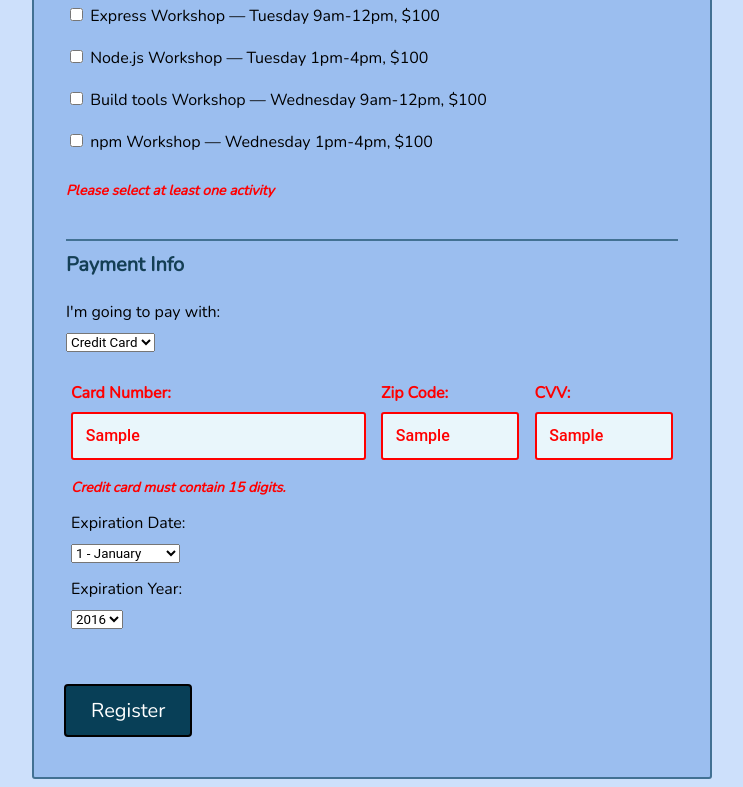
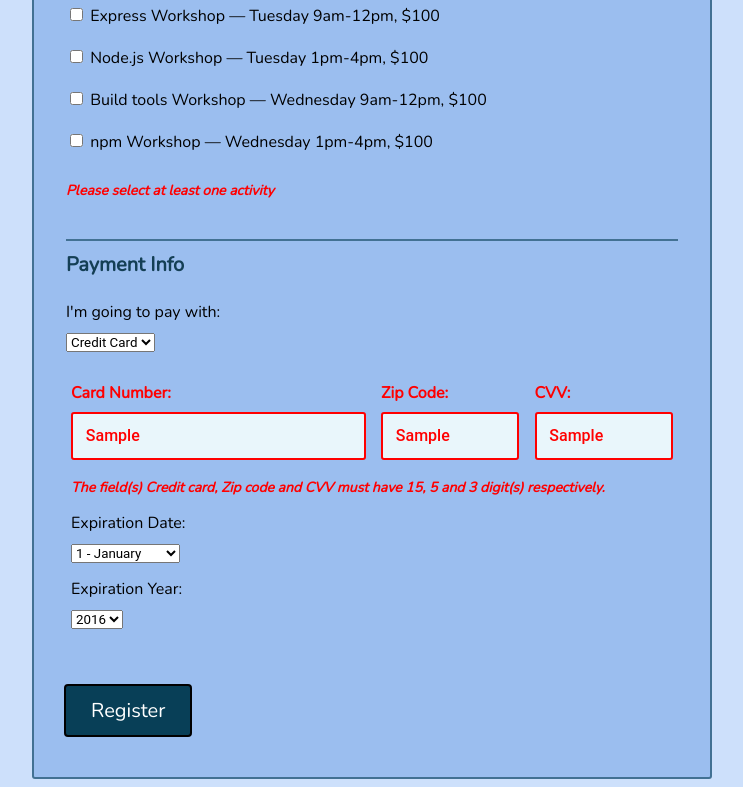
Before and after one commit to shirux/interactiveForm, a plain HTML site: page index.html in a window 1280 px wide. Both pictures are taken after typing "Sample", "name@example.com", "Sample", "Sample", "Sample" into the empty fields and a click on the button "Register". Shown: the part 927-1714 px from the top of the page, without its empty margins (268-1011 px from the left). Drawn offline with nearby package versions, Linux system fonts and the light colour scheme.

Commit message:
bugfixing

```diff
--- a/index.html
+++ b/index.html
@@ -36,7 +36,7 @@
           <option value="student">Student</option>
           <option value="other">Other</option>
         </select>
-        <input type="text" id="other-title" name="role-Selection">
+        <input type="text" id="other-title" name="role-Selection" placeholder="Your job role">
       </fieldset>
       <fieldset class="shirt">
         <legend>T-Shirt Info</legend>
--- a/js/script.js
+++ b/js/script.js
@@ -327,9 +327,18 @@ const paymentsSection = {
                 document.querySelector('label[for=cvv]')
             ];
             const errorsPopups = [
-                'Credit card must contain 15 digits.',
-                'Zip code must contains 5 digits.',
-                'CVV must contains 3 digits.'
+                {
+                    field: 'Credit card',
+                    digits: '15'
+                },
+                {
+                    field: 'Zip code',
+                    digits: '5'
+                },
+                {
+                    field: 'CVV',
+                    digits: '3'
+                }
             ];
             // Regex
             const regexInfo = [
@@ -351,22 +360,21 @@ const paymentsSection = {
      * @param {HTMLElement[]} inputs Array of inputs to be validated
      * @param {regex[]} regex Array of regex to match against inputs
      * @param {HTMLElement[]} labels Array of label elements to update
-     * @param {errorPupups[]} errors Array of errors to display on every check
+     * @param {Object[]} errors Array of fields to display on every error
      */
     validateInfo: (inputs, regex, labels, errors) => {
         const popUp = document.querySelector('#pop-up-payment');
         let answer = true;
-        let popupChanged = false;
+        let popupChanged = [];
+        // Check every field on credit card
         for (let i = 0; i < inputs.length; i++) {
-            answer = answer && inputs[i].value.match(regex[i]);
-            if (!answer) {
+            if (!inputs[i].value.match(regex[i])) {
                 inputs[i].classList.add('error');
                 labels[i].classList.add('error-text');
-                if (!popupChanged) {
-                    popUp.textContent = errors[i];
-                    popUp.style.display = 'inherit';
-                    popupChanged = true;
-                }
+                let err = {};
+                err['field'] = errors[i].field;
+                err['digits'] = errors[i].digits;
+                popupChanged.push(err);
             } else {
                 inputs[i].classList.remove('error');
                 labels[i].classList.remove('error-text');
@@ -374,11 +382,34 @@ const paymentsSection = {
                 popUp.style.display = 'none';
             }
         }
-        if (answer) {
+        // Displays a message error concatenating every error field
+        if (popupChanged.length) {
+            let first = false;
+            let fieldsConcatenation = '';
+            let digitsConcatenation = '';
+            for (let i = 0; i < popupChanged.length; i++) {
+                if (!first) {
+                    fieldsConcatenation = popupChanged[i]['field'];
+                    digitsConcatenation = popupChanged[i]['digits'];
+                    first = true;
+                } else {
+                    if (i === popupChanged.length - 1) {
+                        fieldsConcatenation += ` and ${popupChanged[i]['field']}`;
+                        digitsConcatenation += ` and ${popupChanged[i]['digits']}`;
+                    } else {
+                        fieldsConcatenation += `, ${popupChanged[i]['field']}`;
+                        digitsConcatenation += `, ${popupChanged[i]['digits']}`;
+                    }
+                }
+            }
+            popUp.textContent = `The field(s) ${fieldsConcatenation} must have ${digitsConcatenation} digit(s) respectively.`;
+            popUp.style.display = 'inherit';
+        }
+        else {
             popUp.textContent = '';
             popUp.style.display = 'none';
         }
-        return answer;
+        return answer = (popupChanged.length) ? false : true;
     },
     /**
      * Init method to start the sections
```
